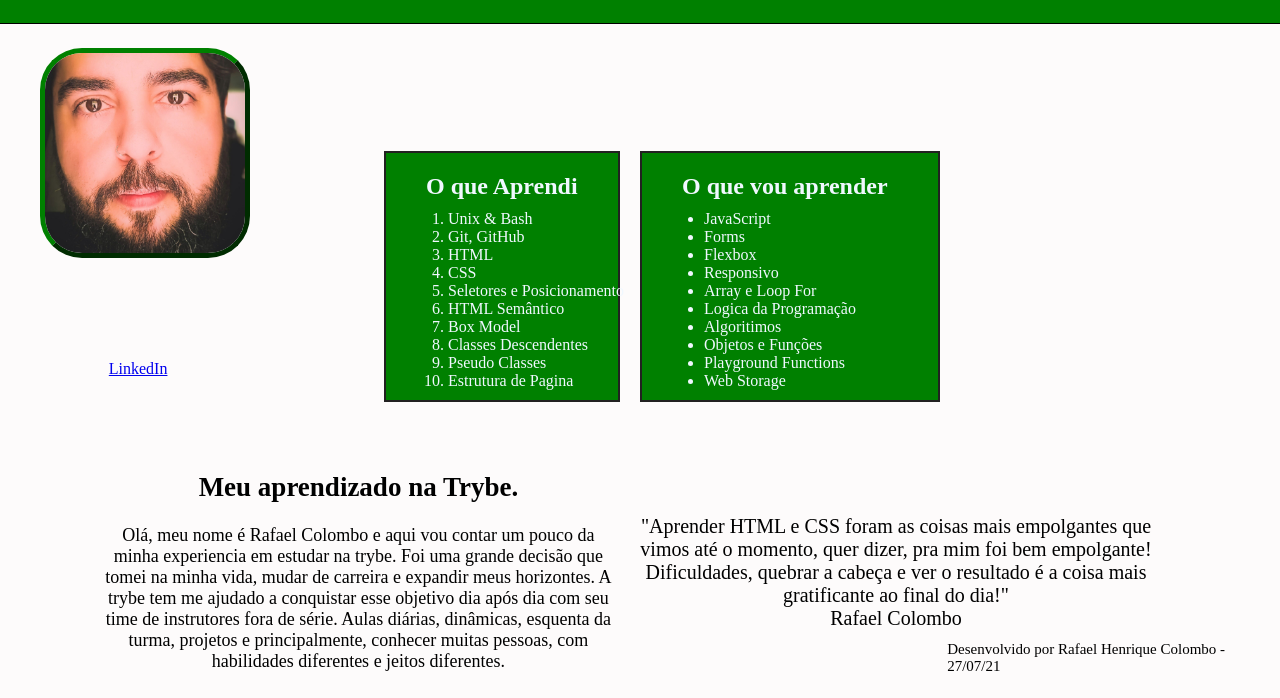
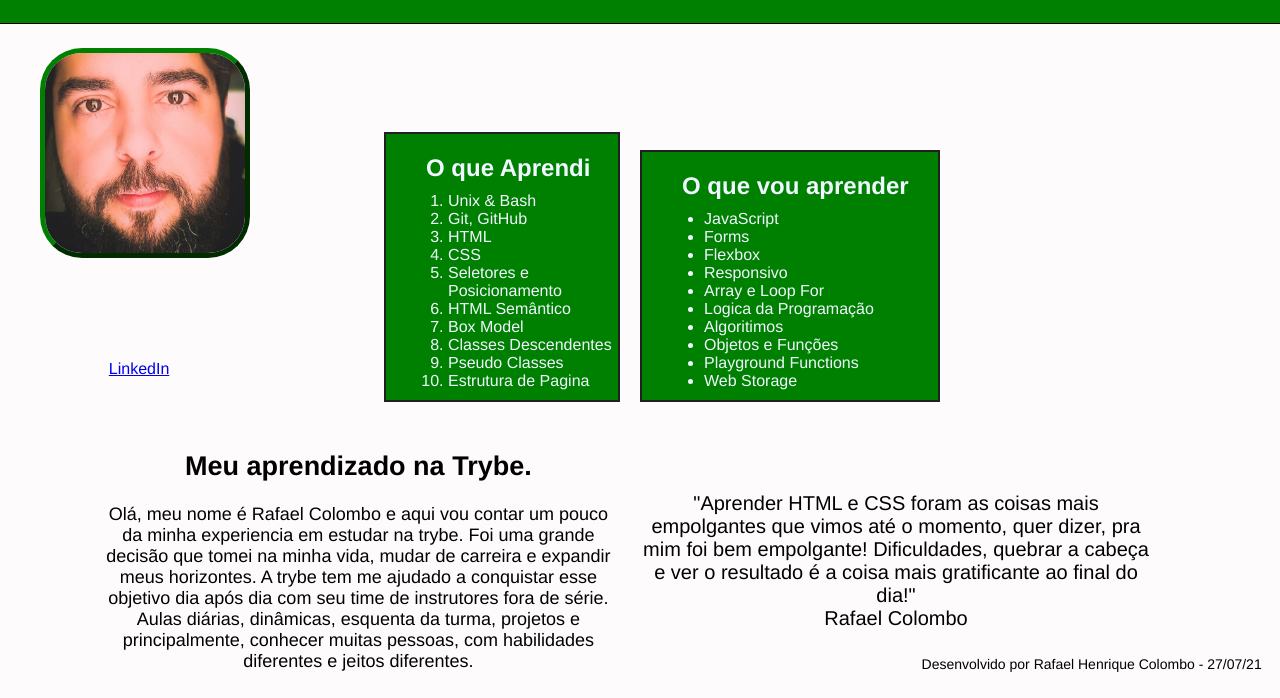
Before and after one commit to tryber/sd-015-b-project-lessons-learned, a website: page index.html in a window 1280 px wide. Shown: the part 102-800 px from the top of the page. Drawn offline with Linux system fonts and the light colour scheme.

Commit message:
ajusta estilizacao das fontes

```diff
--- a/style.css
+++ b/style.css
@@ -2,6 +2,7 @@ body {
     background-color: rgb(253, 251, 251);
     margin: 0;
     padding: 0;
+    font-family: 'Franklin Gothic Medium', 'Arial Narrow', Arial, sans-serif;
 }
 #cabecalho {
     position: fixed;
@@ -78,9 +79,9 @@ img {
 }
 #rodape {
     position: absolute;
-    top: 91%;
-    left: 74%;
-    font-size: 15px;
+    top: 93%;
+    left: 72%;
+    font-size: 14px;
     color: rgb(0, 0, 0);
-    width: 25%;
+    width: 28%;
 }
```
